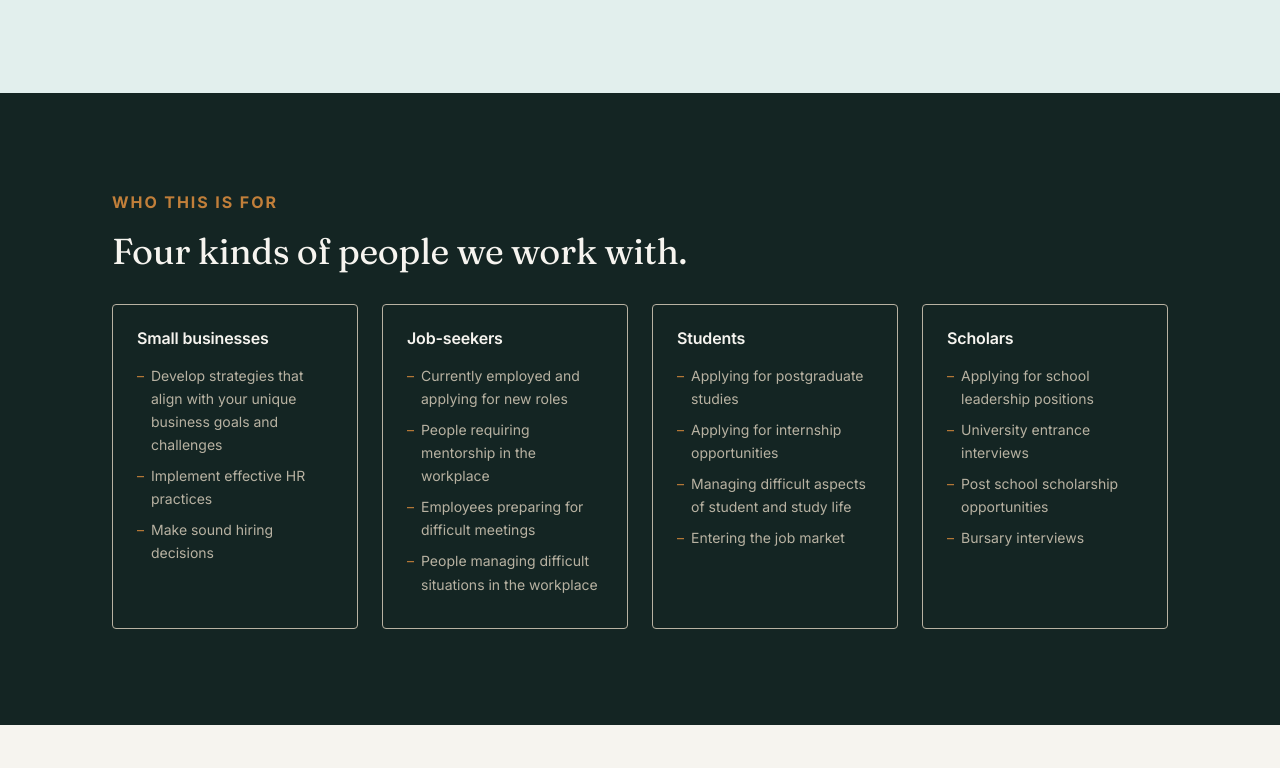
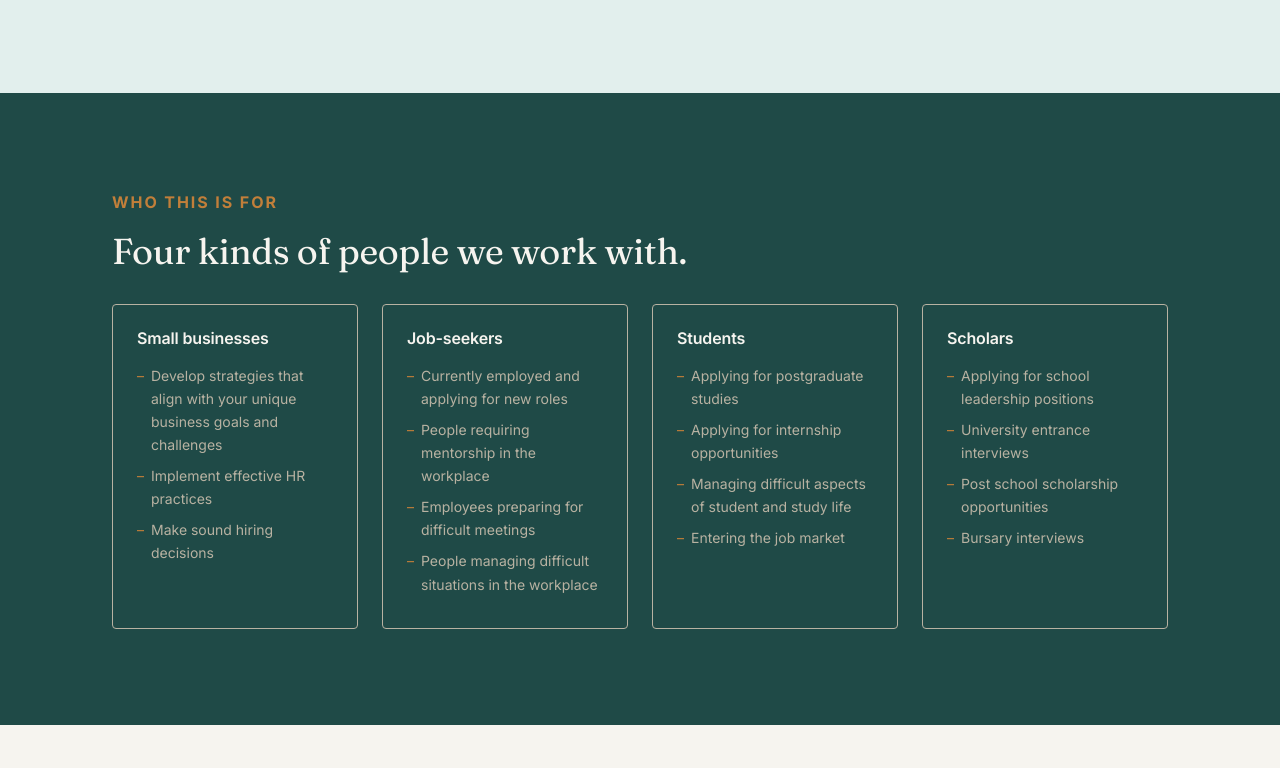
Before and after one commit to caroline-norton/caroline-norton, a plain HTML site: page index.html in a window 1280 px wide. Shown: the part 1932-2700 px from the top of the page. Drawn offline with Linux system fonts and the light colour scheme.

Commit message:
update teal dark and deep

```diff
--- a/styles.css
+++ b/styles.css
@@ -13,8 +13,8 @@
   --color-accent: #C17F3A;
   --color-accent-dark: #9C6429;
   --color-teal: #2F6B67;       /* secondary accent: passes AA for body text on paper (~5.5:1), unlike amber */
-  --color-teal-dark: #1F4A47;
-  --color-teal-deep: #142523;  /* near-ink: used for dark section backgrounds */
+  --color-teal-dark: #326E63;
+  --color-teal-deep: #1F4A47;  /* near-ink: used for dark section backgrounds */
   --color-teal-light: #C9E4E0; /* pale teal: photo highlight tone */
   --color-teal-tint: #E2EFED;  /* very pale teal wash: light section backgrounds */
   --color-line: #DAD5C9;
```
